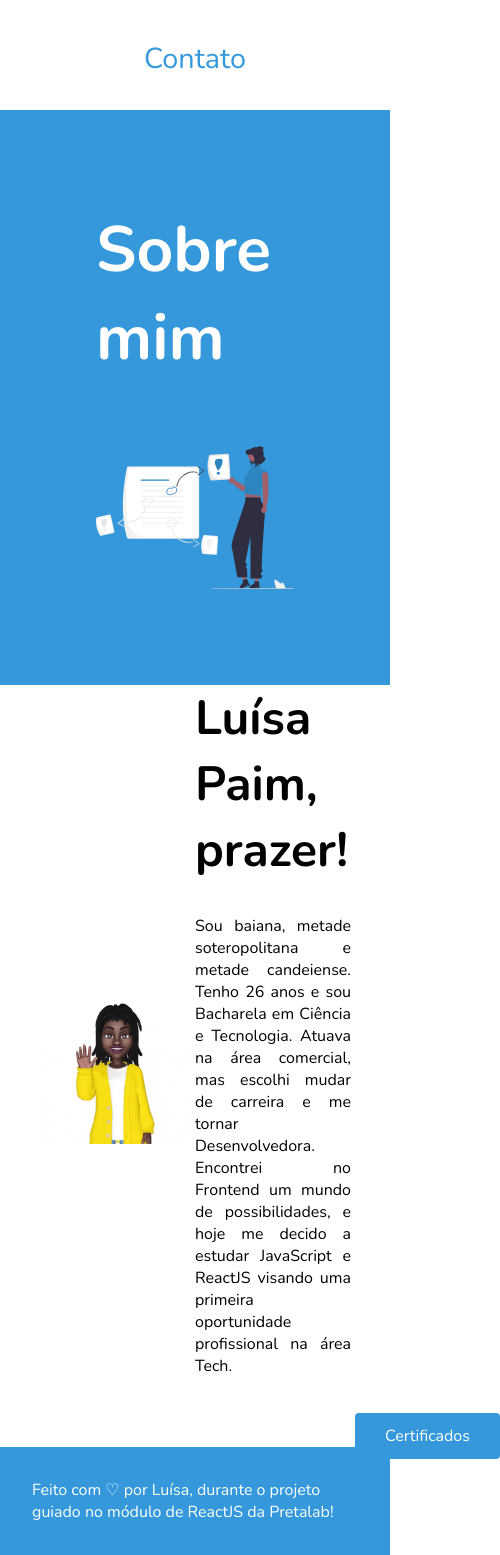
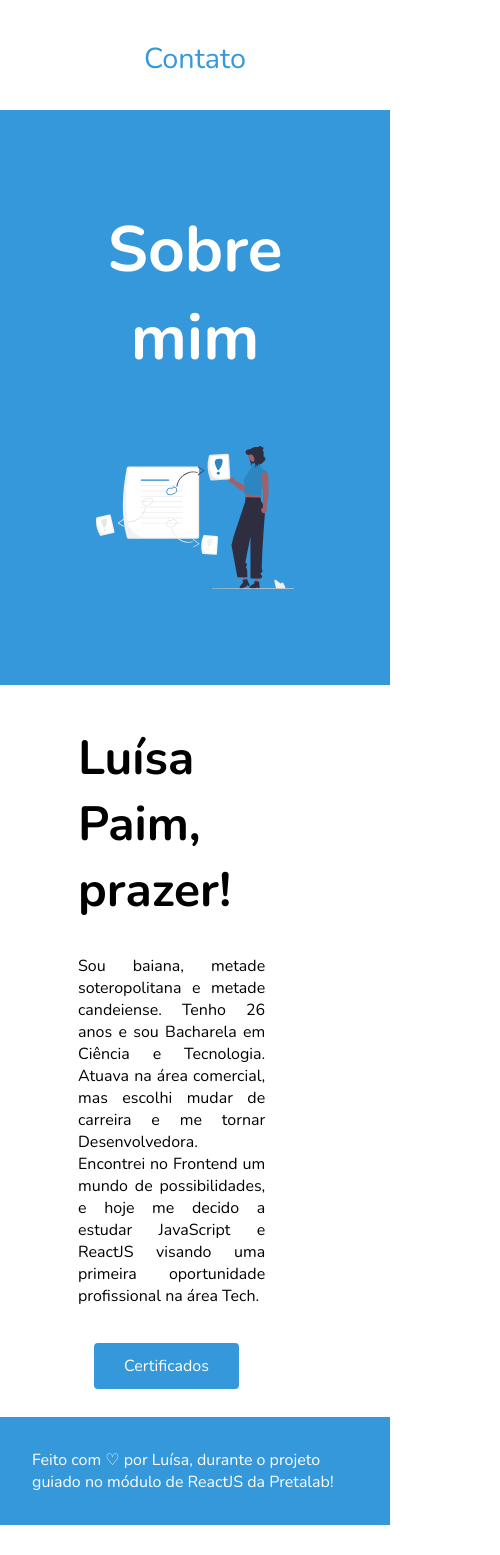
Before and after one commit to devluisapaim/portfolio_react, a React (Vite) app: page /sobre in a window 390 px wide. Shown: the part 206-1761 px from the top of the page, 500 px wide, since content can reach past the window. After the commit the page ends 1731 px from the top, so only its background shows below. Built offline with nearby package versions, Linux system fonts and the light colour scheme; no server answers.

Commit message:
responvidade pronta

```diff
--- a/src/pages/Contato.jsx
+++ b/src/pages/Contato.jsx
@@ -4,6 +4,7 @@ import { database } from "../services/firebase";
 import contatoImg from "../assets/contato.svg";
 import styles from "../styles/pages/Contato.module.css";
 import { ref, push, set } from "firebase/database";
+import contatoIcon from "../assets/undraw_chat-text.svg";
 
 export const Contato = () => {
 //estados armazenam dados do input, através do 'handle'
@@ -54,6 +55,7 @@ export const Contato = () => {
             <Header title="Contato" image={contatoImg}/>
         <div>
             <form className={styles.form} onSubmit={createMessage}>
+                <h2 className={styles.formTitle}>Chama no contatinho! <img className={styles.formTitleIcon} src={contatoIcon} alt="" /></h2>
                 <input onChange={handleInputName} className={styles.formInput} placeholder="Digite seu nome" type="text" value={name}/>
                 <input onChange={handleInputEmail} className={styles.formInput} placeholder="Digite seu e-mail" type="email" value={email} />
                 <textarea onChange={handleInputMessage} className={styles.formTextArea} placeholder="Digite sua mensagem" name="" id="" value={message} ></textarea>
--- a/src/styles/components/header.module.css
+++ b/src/styles/components/header.module.css
@@ -23,4 +23,7 @@
     .headerImage {
         width: 100%;
     }
+    .headerTitle {
+        text-align: center;
+    }
 }
--- a/src/styles/pages/Certificados.module.css
+++ b/src/styles/pages/Certificados.module.css
@@ -26,8 +26,8 @@
     font-size: 1.2rem;
 }
 
-.cardLink {
-}
+/* .cardLink {
+} */
 
 .cardImage {
     width: 300px;
@@ -49,4 +49,7 @@
     .container {
         flex-direction: column;
     }
+    .card {
+        width: 85%;
+    }
 }
--- a/src/styles/pages/Contato.module.css
+++ b/src/styles/pages/Contato.module.css
@@ -12,6 +12,14 @@
     width: 80%;
     height: 600px;
     border-radius: 4px;
+}
+
+.formTitle {
+    margin-bottom: 2rem;
+}
+
+.formTitleIcon {
+    width: 8%;
 }
 
 .formInput, .formTextArea {
--- a/src/styles/pages/Portfolio.module.css
+++ b/src/styles/pages/Portfolio.module.css
@@ -90,3 +90,12 @@
 /* 85c1e9
 3498db
 #2874a6 */
+
+@media (max-width: 765px) {
+    .cardsContainer, .cardsRepoContainer {
+        flex-direction: column;
+    }
+    .card, .cardRepo {
+        width: 100%;
+    }
+}
--- a/src/styles/pages/Sobre.module.css
+++ b/src/styles/pages/Sobre.module.css
@@ -10,7 +10,7 @@
 }
 
 .bioContainer {
-    width: 40%;
+    width: 60%;
     display: flex;
     flex-direction: column;
 }
@@ -22,6 +22,7 @@
 
 .bioText {
     text-align: justify;
+    width: 80%;
 
     margin-bottom: 3rem;
 }
@@ -40,3 +41,16 @@
 
     cursor: pointer;
 }
+
+@media (max-width: 765px) {
+    .sobreContainer {
+        margin: 2.5rem auto;
+        width: 100%;
+    }
+    .bioImg {
+        display: none;
+    }
+    .bioCertificados {
+        margin-left: 1rem;
+    }
+}
```
Also changed, not shown: src/assets/undraw_chat-text.svg (added).
